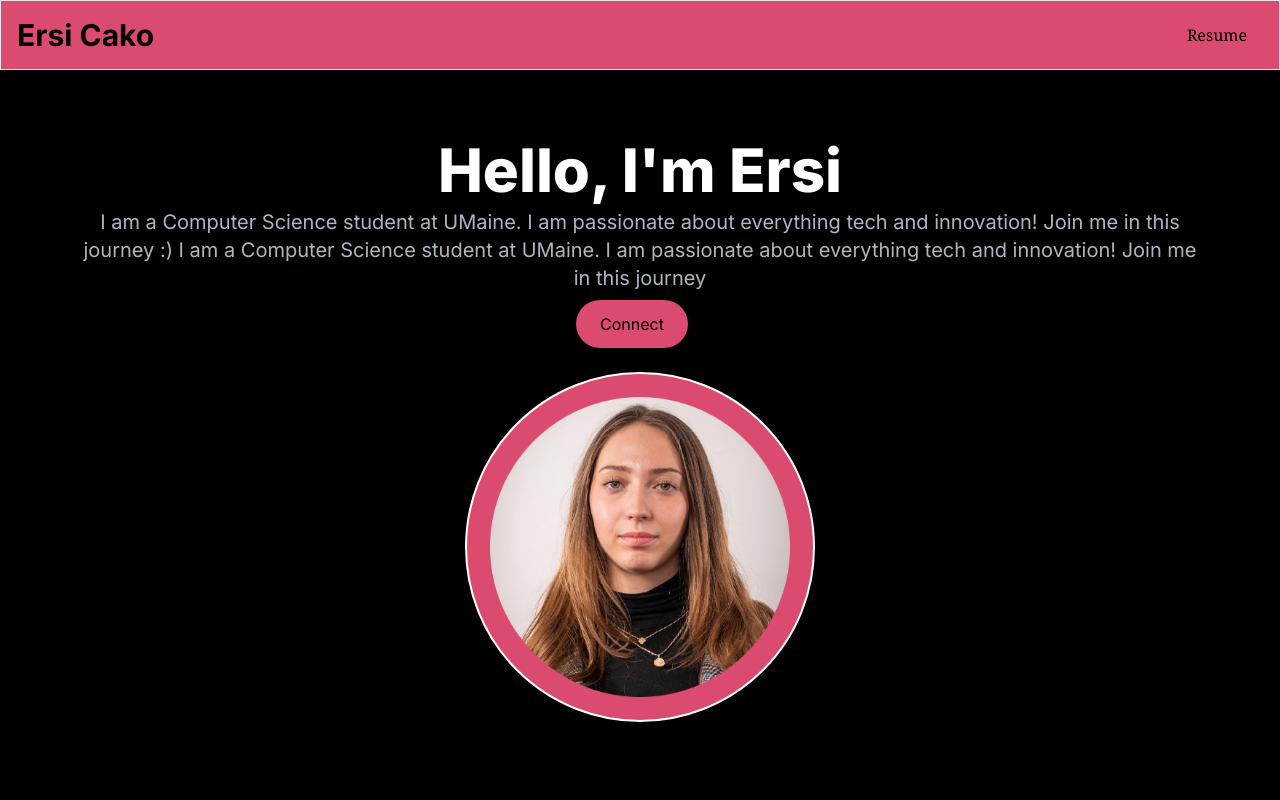
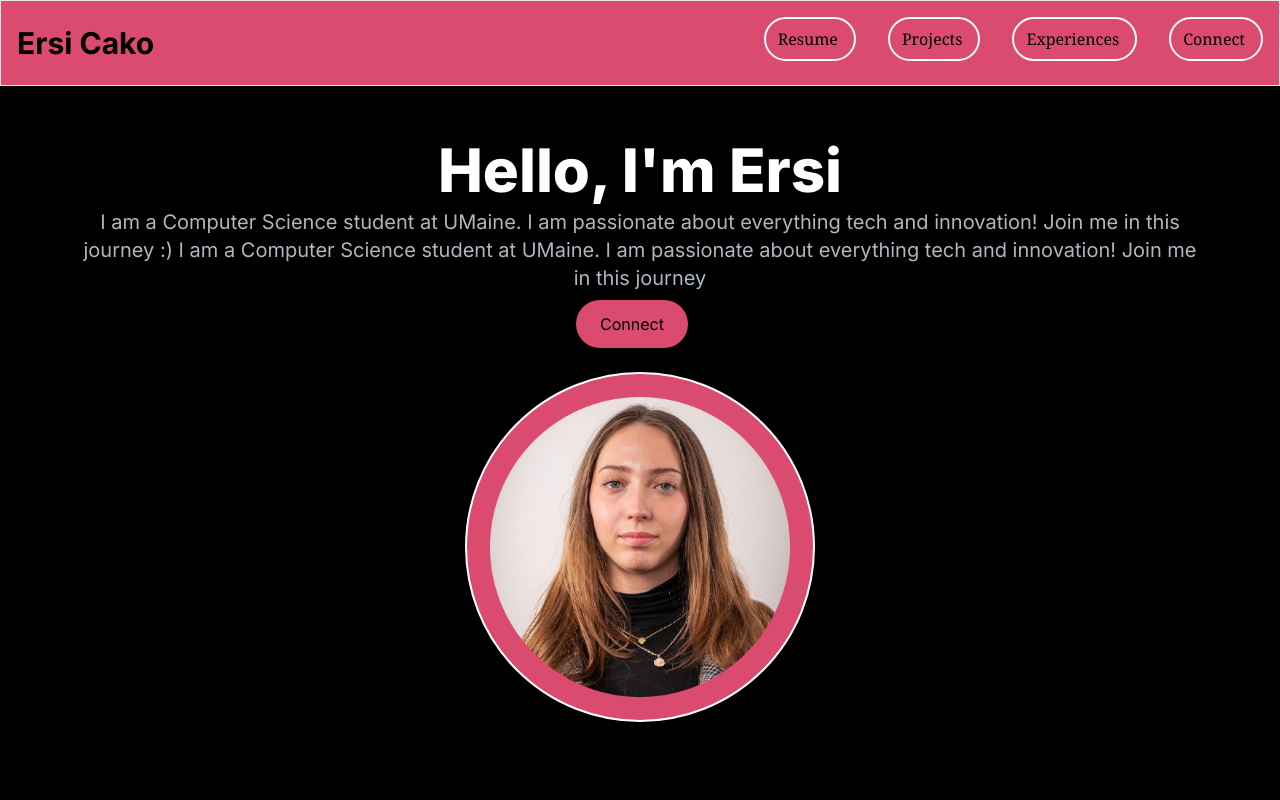
Before and after one commit to ersi012/Portfolio, a Next.js app: page / in a window 1280 px wide. Shown: the top 800 px of the page. Built offline with nearby package versions, Linux system fonts and the light colour scheme.

Commit message:
navbar update

```diff
--- a/src/app/components/NavLink.jsx
+++ b/src/app/components/NavLink.jsx
@@ -4,7 +4,8 @@ const NavLink = ({ href, title }) => {
   return (
     <Link
       href={href}
-      className="'block py-2 pl-3 pr-4 mb-8  bg-[#DB4B6F]  text-black font-serif rounded-full sm-text-xl hover:bg-slate-200 place-content-center'"
+      className="block py-2 pl-3 pr-4 mb-2 bg-[#DB4B6F] text-black font-serif rounded-full sm-text-xl border-white border-2 hover:bg-slate-200 place-content-center"
+
     >
       {title}
     </Link>
--- a/src/app/components/Navbar.jsx
+++ b/src/app/components/Navbar.jsx
@@ -6,22 +6,22 @@ import { Bars3Icon, XMarkIcon } from "@heroicons/react/24/solid";
 import MenuOverlay from "./MenuOverlay";
 
 const navLinks = [
-  // {
-  //   title: "About",
-  //   path: "#about",
-  // },
-  // {
-  //   title: "Projects",
-  //   path: "#projects",
-  // },
   {
     title: "Resume",
     path: "/#resume",
   },
-  // {
-  //   title: "Connect",
-  //   path: "#connect",
-  // },
+  {
+    title: "Projects",
+    path: "/#projects",
+  },
+  {
+    title: "Experiences",
+    path: "/#experiences",
+  },
+  {
+    title: "Connect",
+    path: "/#connect",
+  },
 ];
 
 const Navbar = () => {
```
